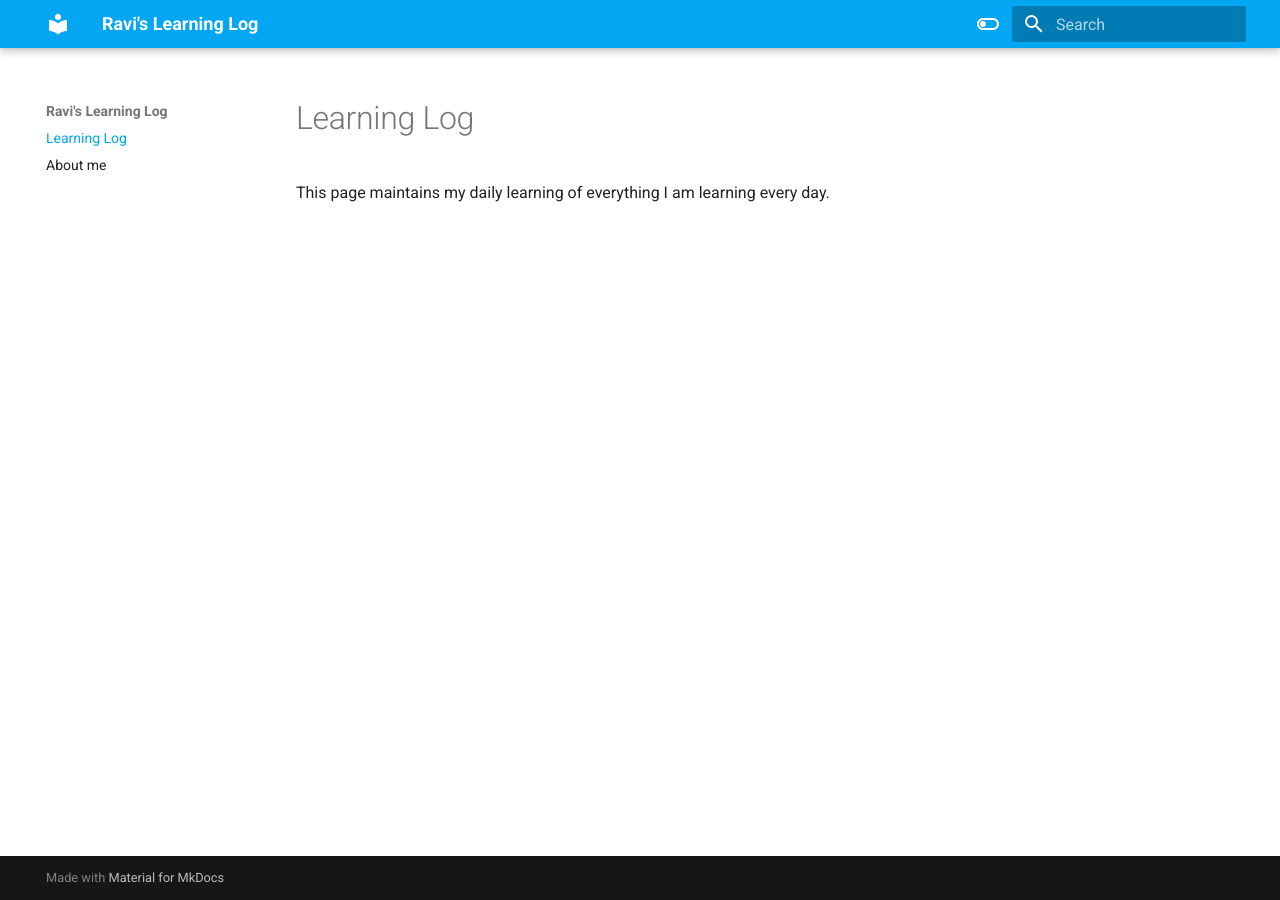
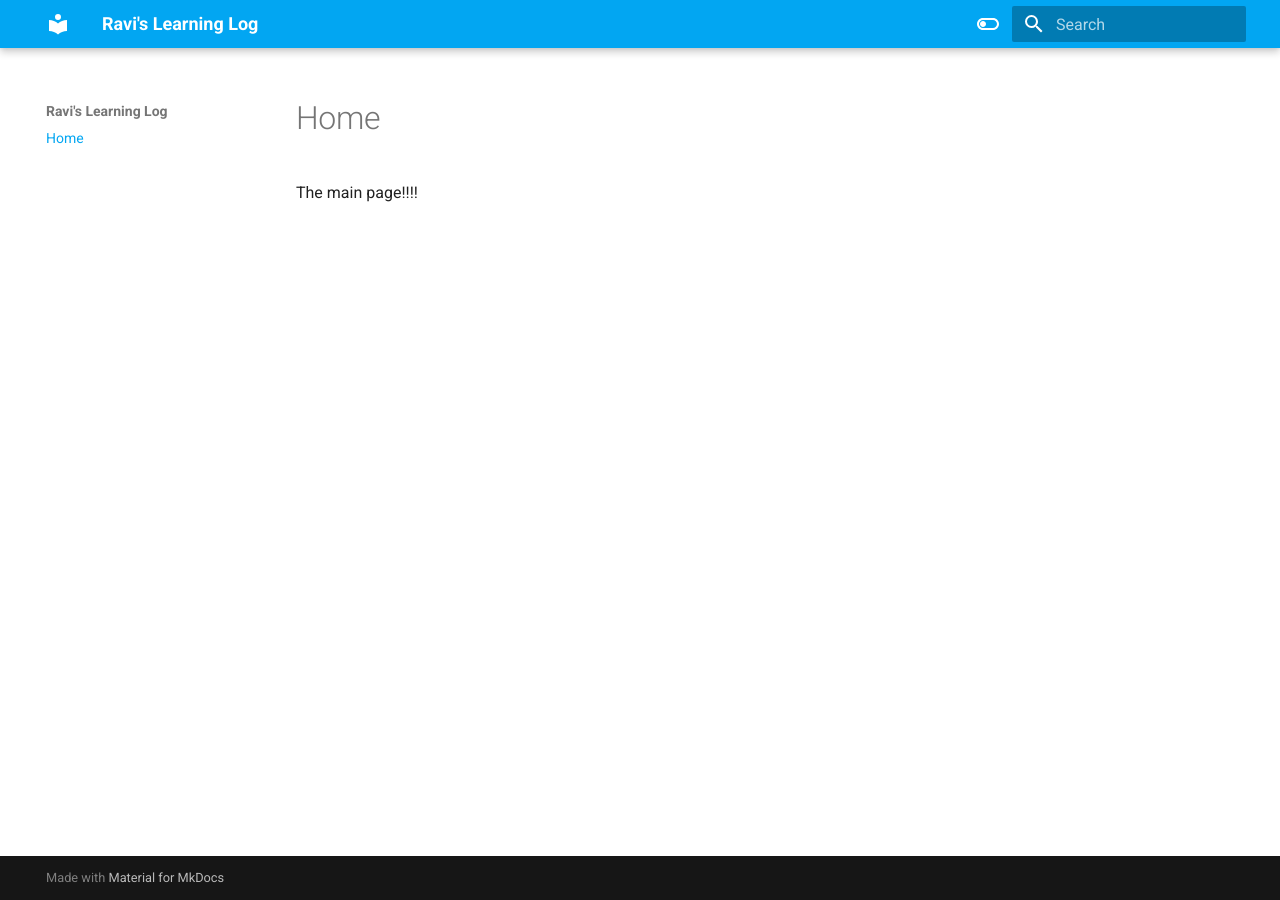
Before and after one commit to mandliya/learning-log, an MkDocs documentation site: the page built from docs/index.md, in a window 1280 px wide. Built offline with MkDocs 1.6.1 and Material for MkDocs 9.7.7, drawn with Linux system fonts in a browser that asks for light colours.

Commit message:
Some more changes

```diff
--- a/docs/index.md
+++ b/docs/index.md
@@ -1,2 +1 @@
-# Learning Log
-This page maintains my daily learning of everything I am learning every day.
+The main page!!!!
```
Also changed, not shown: docs/About.md (deleted, +0 -2 lines).
